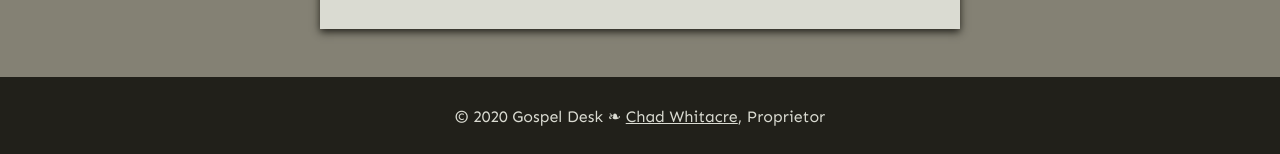
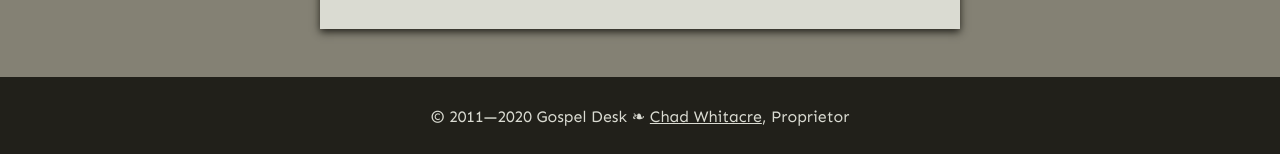
Before and after one commit to gospel-desk/www.logstown.com, a Jekyll site: the page built from index.html, in a window 1280 px wide. Shown: the part 1891-2045 px from the top of the page. Built offline with Jekyll 4.4.1, drawn with Linux system fonts in a browser that asks for light colours.

Commit message:
Throw it back

```diff
--- a/_layouts/default.html
+++ b/_layouts/default.html
@@ -26,7 +26,7 @@
         <footer>
             <span>
                 &copy;
-                <script type="text/javascript">
+                2011—<script type="text/javascript">
                   document.write(new Date().getFullYear());
                 </script>
                 Gospel Desk
```
